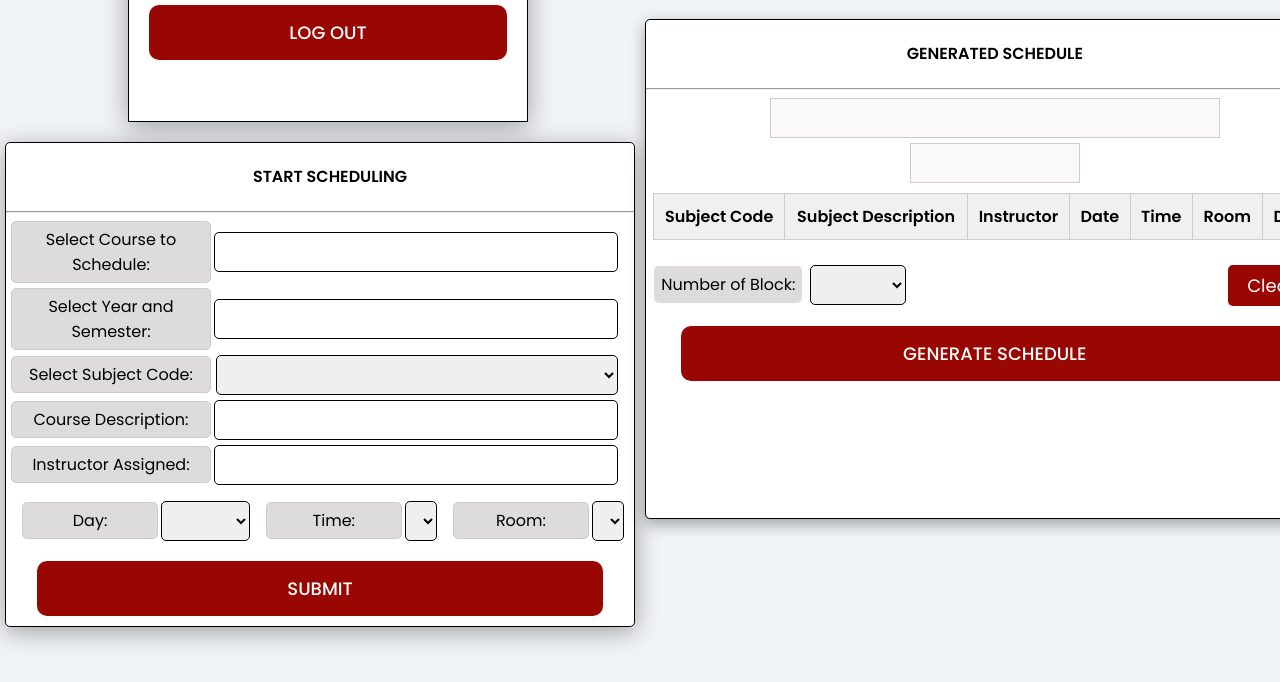
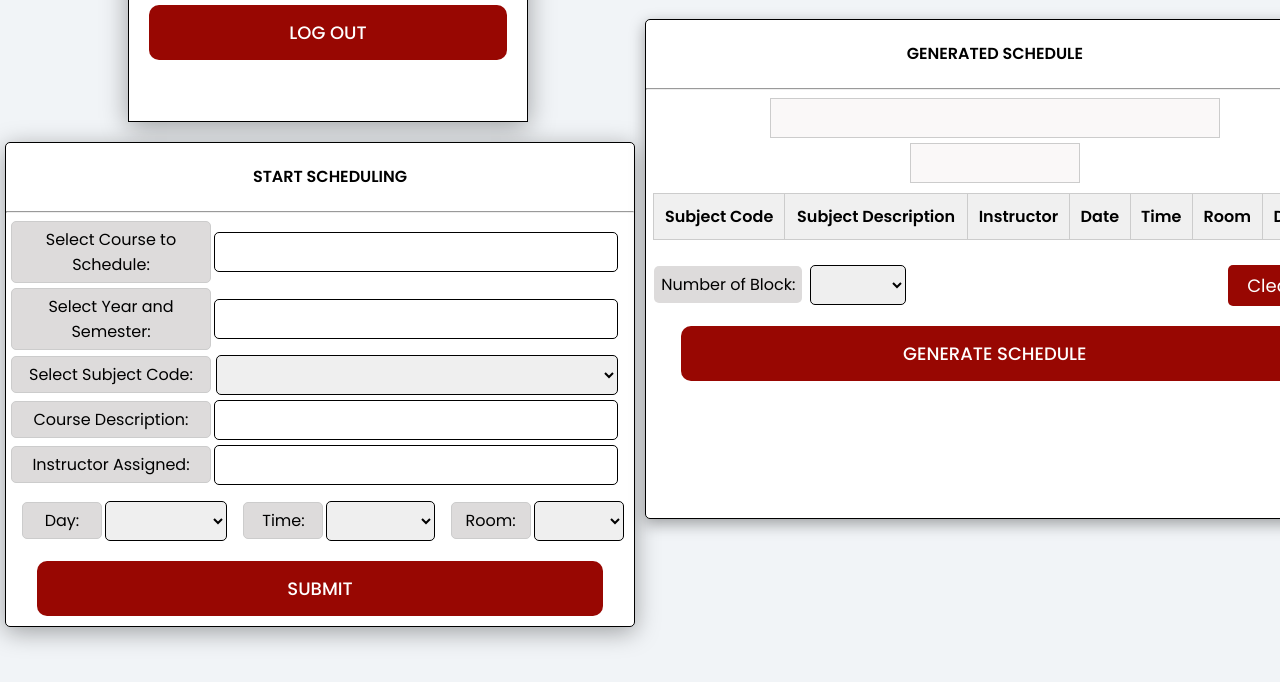
Before and after one commit to nimooooB/Schedule-system, a plain HTML site: page index.html in a window 1280 px wide. Shown: the part 118-800 px from the top of the page. Drawn offline with Linux system fonts and the light colour scheme.

Commit message:
Update new.css

```diff
--- a/new.css
+++ b/new.css
@@ -393,6 +393,7 @@ text-align: center;
       padding: 5px;
       text-align: center;
       font-size: 16px;
+      max-width: 5rem;
   }
 
   .day{
@@ -400,8 +401,8 @@ text-align: center;
     text-align: center;
     border: 1px solid black;
     border-radius: 5px;
-  padding: 5px;
-  width: 8rem;
+    padding: 3px;
+    width: 7rem;
     height: 40px;
     font-size: 15px;
     font-weight: light;
@@ -412,23 +413,25 @@ text-align: center;
     text-align: center;
     border: 1px solid black;
     border-radius: 5px;
-  padding: 5px;
+    padding: 3px;
     height: 40px;
     font-size: 15px;
     font-weight: light;
     margin-left: 3px;
+    width: 6.1rem;
   }
   .room{
     flex-grow: 0.96;
     text-align: center;
     border: 1px solid black;
     border-radius: 5px;
-  padding: 5px;
+    padding: 3px;
     height: 40px;
     font-size: 15px;
     font-weight: light;
     margin-left: 3px;
     margin-right: 10px;
+    width: 5rem;
   }
   .ssc {
       display: flex;
```
Lines whose indentation alone changed are shown as unchanged.
